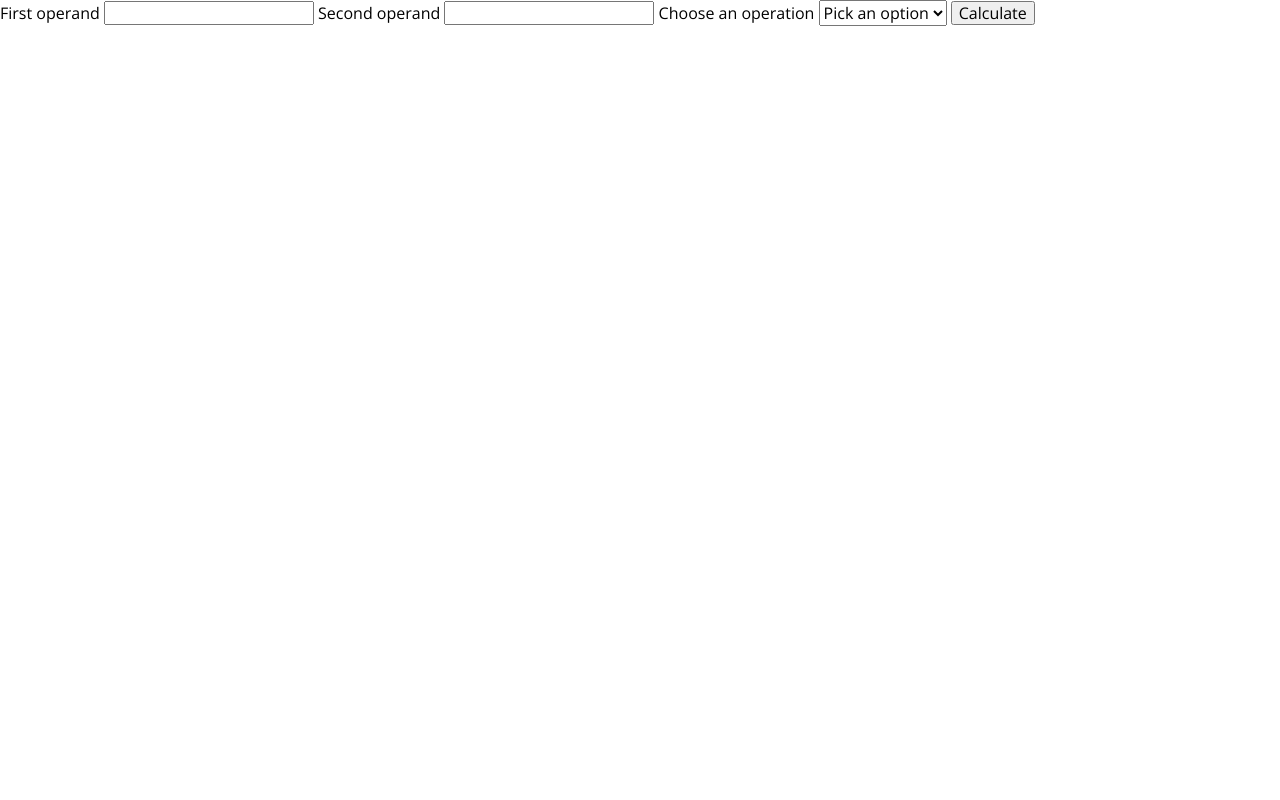
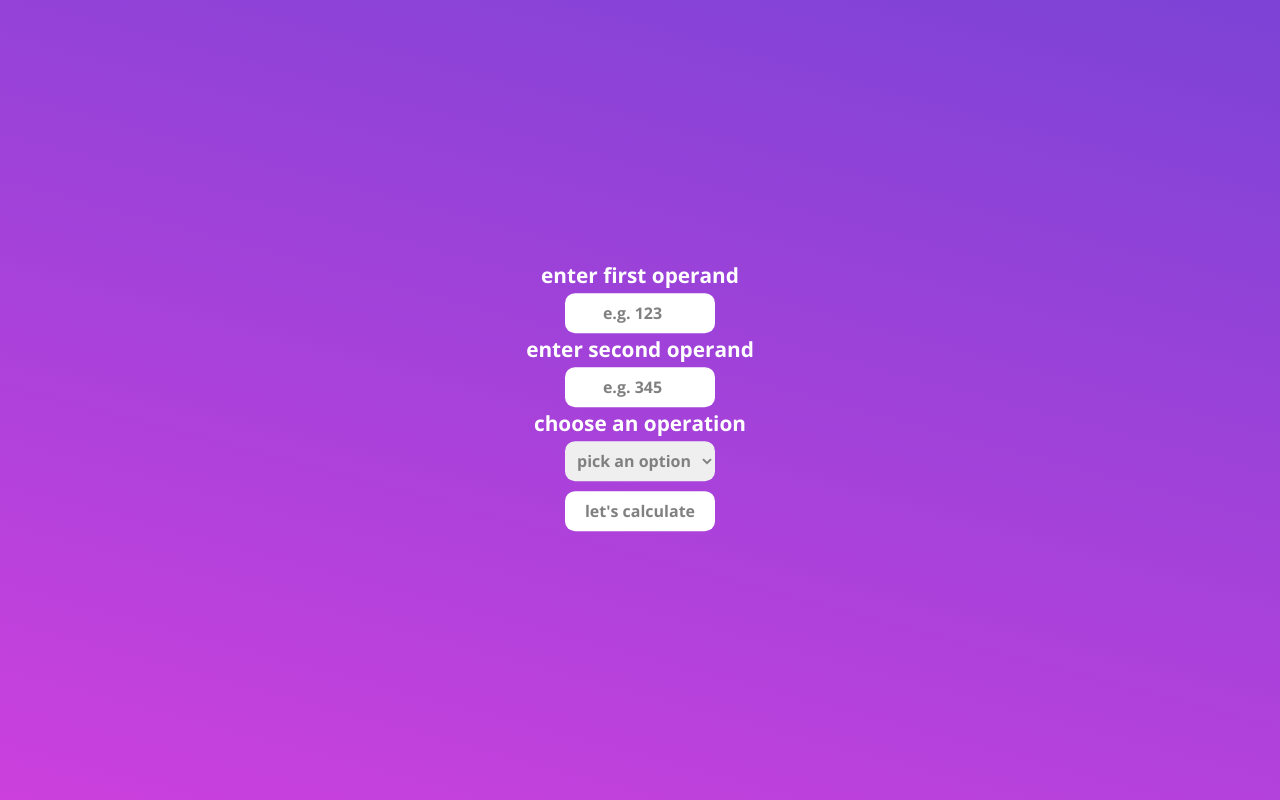
Before and after one commit to nthbutsky/maklai-test, a website built with webpack: page src/index.html in a window 1280 px wide. Built offline with nearby package versions, Linux system fonts and the light colour scheme.

Commit message:
add styles

```diff
--- a/src/index.html
+++ b/src/index.html
@@ -11,11 +11,25 @@
   <body>
     <main class="main__form-container">
       <form class="main__form">
-        <label for="input-1">First operand</label>
-        <input class="main__form-input" type="number" id="input-1" />
-        <label for="input-2">Second operand</label>
-        <input class="main__form-input" type="number" id="input-2" />
-        <label for="select">Choose an operation</label>
+        <label class="main__form-label" for="input-1"
+          >Enter first operand</label
+        >
+        <input
+          class="main__form-input"
+          type="number"
+          id="input-1"
+          placeholder="e.g. 123"
+        />
+        <label class="main__form-label" for="input-2"
+          >Enter second operand</label
+        >
+        <input
+          class="main__form-input"
+          type="number"
+          id="input-2"
+          placeholder="e.g. 345"
+        />
+        <label class="main__form-label" for="select">Choose an operation</label>
         <select class="main__form-select" id="select">
           <option value="">Pick an option</option>
           <option value="+">+</option>
@@ -23,7 +37,9 @@
           <option value="*">*</option>
           <option value="/">/</option>
         </select>
-        <button class="main__form-submit" type="submit">Calculate</button>
+        <button class="main__form-submit" type="submit" id="submit">
+          Let's calculate
+        </button>
       </form>
     </main>
   </body>
--- a/src/styles/styles.scss
+++ b/src/styles/styles.scss
@@ -4,5 +4,68 @@
 body {
   font-family: 'Open Sans', sans-serif;
   height: 100%;
+  background: linear-gradient(
+    15deg,
+    hsl(293, 70%, 56%) 0.76%,
+    hsl(264, 64%, 55%) 98.12%
+  );
+}
 
+.main {
+  &__form-container {
+    max-width: 300px;
+    position: relative;
+    top: 50%;
+    left: 50%;
+    transform: translate(-50%, -50%);
+  }
+
+  &__form {
+    display: flex;
+    flex-direction: column;
+
+    &-label {
+      color: hsl(0, 0%, 100%);
+      font-weight: bold;
+      font-size: 1.3rem;
+      padding: 5px 0;
+      text-align: center;
+      text-transform: lowercase;
+    }
+
+    &-input,
+    &-select,
+    &-submit {
+      height: 40px;
+      text-align: center;
+      cursor: pointer;
+      border-radius: 10px;
+      border: none;
+      outline-style: none;
+      width: 150px;
+      margin: 0 auto;
+      font-weight: bold;
+      color: hsl(0, 0%, 50%);
+      text-transform: lowercase;
+      transition: all 0.2s ease-in-out;
+
+      &::placeholder {
+        font-weight: bold;
+        color: hsl(0, 0%, 50%);
+      }
+
+      &:hover {
+        box-shadow: inset 0 0 5px hsl(0, 0%, 0%);
+      }
+    }
+
+    &-select option {
+      font-weight: bold;
+    }
+
+    &-submit {
+      margin: 10px auto;
+      background-color: hsl(0, 0%, 100%);
+    }
+  }
 }
```
